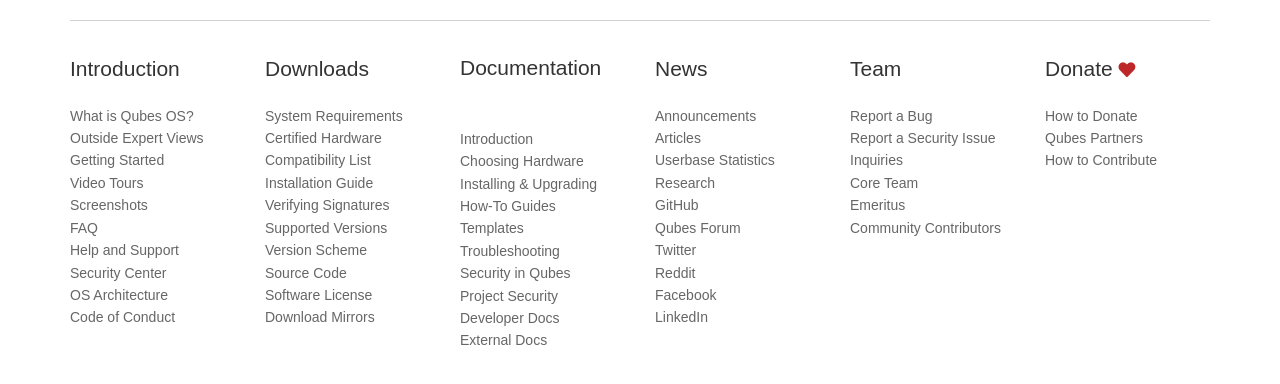
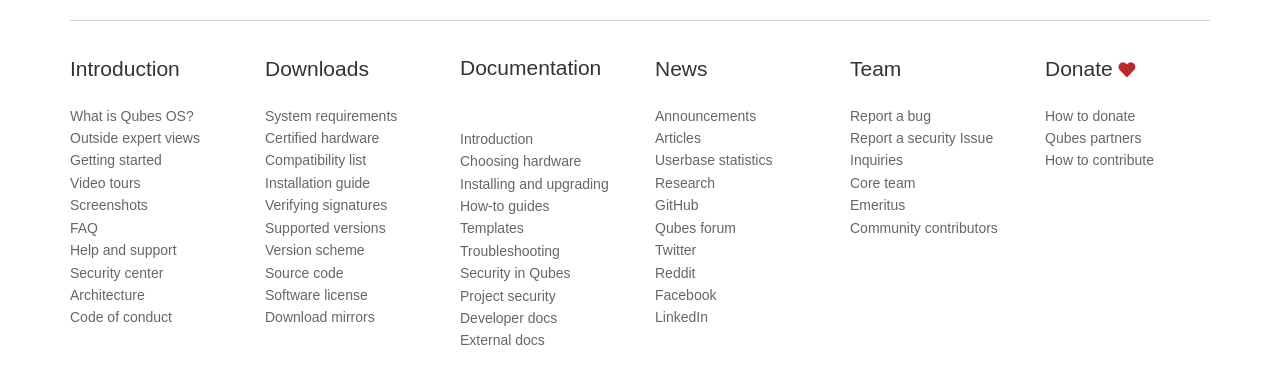
Before and after one commit to QubesOS/qubesos.github.io, a Jekyll site: the page built from news/index.md, in a window 1280 px wide, cut to the strip 382-774 px from the top of the page. Shown: the top 384 px of the strip. Built offline with Jekyll 4.4.1, drawn with Linux system fonts in a browser that asks for light colours; some web fonts are replaced.

Commit message:
Convert phrases to sentence case

```diff
--- a/_data/architecture.yml
+++ b/_data/architecture.yml
@@ -4,12 +4,12 @@
   sub-pages:
   - title: What is Qubes OS?
     url: /intro/
-  - title: Outside Expert Views
+  - title: Outside expert views
     url: /experts/
-  - title: Getting Started
+  - title: Getting started
     url: /doc/getting-started/
     icon: fa-cubes
-  - title: Video Tours
+  - title: Video tours
     url: /video-tours/
     icon: fa-play-circle
   - title: Screenshots
@@ -17,41 +17,41 @@
     icon: fa-picture-o
   - title: FAQ
     url: /faq/
-  - title: Help and Support
+  - title: Help and support
     url: /support/
     icon: fa-question-circle
-  - title: Security Center
+  - title: Security center
     url: /security/
     icon: fa-shield-alt
-  - title: OS Architecture
+  - title: Architecture
     url: /doc/architecture/
-  - title: Code of Conduct
+  - title: Code of conduct
     url: /code-of-conduct/
 
 - title: Downloads
   url: /downloads/
   icon: fa-download
   sub-pages:
-  - title: System Requirements
+  - title: System requirements
     url: /doc/system-requirements/
-  - title: Certified Hardware
+  - title: Certified hardware
     url: /doc/certified-hardware/
-  - title: Compatibility List
+  - title: Compatibility list
     url: /hcl/
     icon: fa-power-off
-  - title: Installation Guide
+  - title: Installation guide
     url: /doc/installation-guide/
-  - title: Verifying Signatures
+  - title: Verifying signatures
     url: /security/verifying-signatures/
-  - title: Supported Versions
+  - title: Supported versions
     url: /doc/supported-versions/
-  - title: Version Scheme
+  - title: Version scheme
     url: /doc/version-scheme/
-  - title: Source Code
+  - title: Source code
     url: /doc/source-code/
-  - title: Software License
+  - title: Software license
     url: /doc/license/
-  - title: Download Mirrors
+  - title: Download mirrors
     url: /downloads/#mirrors
 
 - title: Documentation
@@ -60,11 +60,11 @@
   sub-pages:
   - title: Introduction
     url: /doc/#introduction
-  - title: Choosing Hardware
+  - title: Choosing hardware
     url: /doc/#choosing-your-hardware
-  - title: Installing & Upgrading
+  - title: Installing and upgrading
     url: /doc/#downloading-installing-and-upgrading-qubes
-  - title: How-To Guides
+  - title: How-to guides
     url: /doc/#how-to-guides
   - title: Templates
     url: /doc/#templates
@@ -72,11 +72,11 @@
     url: /doc/#troubleshooting
   - title: Security in Qubes
     url: /doc/#security-in-qubes
-  - title: Project Security
+  - title: Project security
     url: /doc/#project-security
-  - title: Developer Docs
+  - title: Developer docs
     url: /doc/#developer-documentation
-  - title: External Docs
+  - title: External docs
     url: /doc/#external-documentation
 
 - title: News
@@ -87,7 +87,7 @@
     url: /news/categories/#announcements
   - title: Articles
     url: /news/categories/#articles
-  - title: Userbase Statistics
+  - title: Userbase statistics
     url: /statistics/
     icon: fa-bar-chart
   - title: Research
@@ -95,7 +95,7 @@
     url: /research/
   - title: GitHub
     url: https://github.com/QubesOS
-  - title: Qubes Forum
+  - title: Qubes forum
     url: https://forum.qubes-os.org/
   - title: Twitter
     url: https://twitter.com/QubesOS
@@ -110,28 +110,28 @@
   url: /team/
   icon: fa-users
   sub-pages:
-  - title: Report a Bug
+  - title: Report a bug
     url: /doc/issue-tracking/
-  - title: Report a Security Issue
+  - title: Report a security Issue
     url: /security/
     icon: fa-shield-alt
   - title: Inquiries
     url: /team/#inquiries
-  - title: Core Team
+  - title: Core team
     url: /team/#core-team
   - title: Emeritus
     url: /team/#emeritus
-  - title: Community Contributors
+  - title: Community contributors
     url: /team/#community-contributors
 
 - title: Donate
   url: /donate/
   icon: fa-heart
   sub-pages:
-  - title: How to Donate
+  - title: How to donate
     url: /donate/
-  - title: Qubes Partners
+  - title: Qubes partners
     url: /partners/
     icon: fa-globe
-  - title: How to Contribute
+  - title: How to contribute
     url: /doc/contributing/
```
